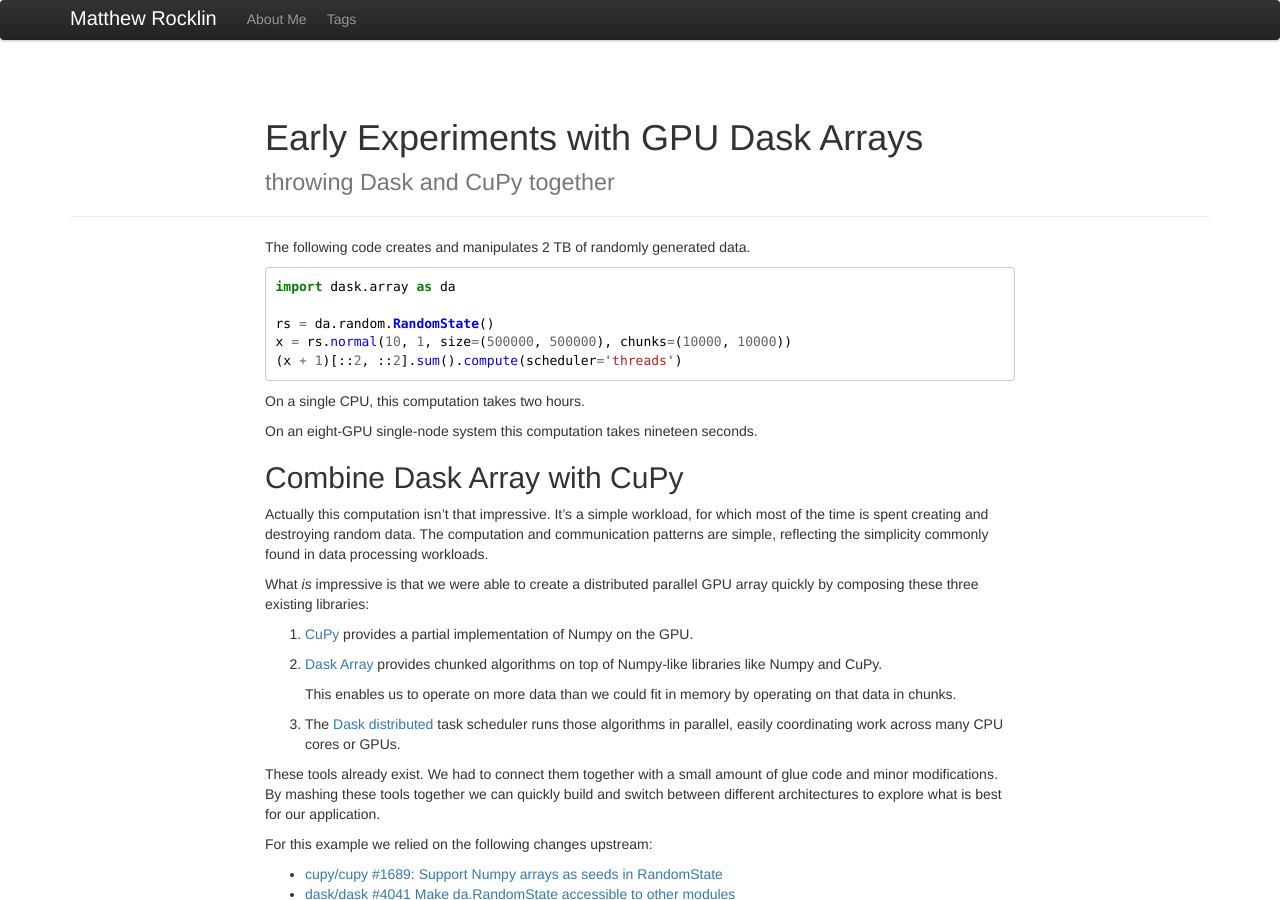
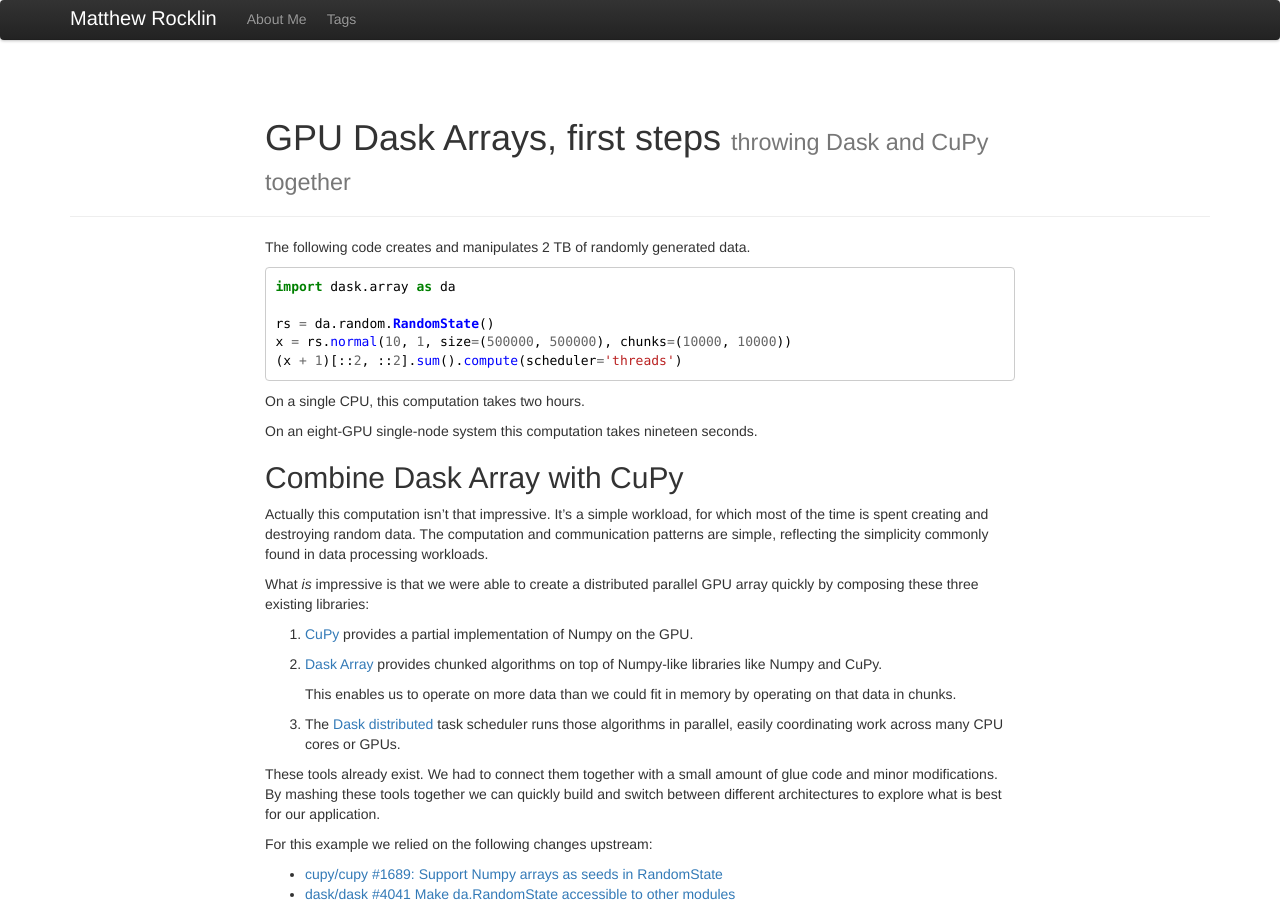
Before and after one commit to besyskymnbk/blog, a Jekyll site: the page built from _posts/work/2019-01-03-dask-array-gpus-first-steps.md, in a window 1280 px wide and 900 px high. Built offline with Jekyll 4.4.1, drawn with Linux system fonts in a browser that asks for light colours; a script that is not in the unit is left out; comment, search, counter and statistics services are not loaded.

Commit message:
rename cupy post

```diff
--- a/_posts/work/2018-12-30-cupy-dask-first-steps.md
+++ b/_posts/work/2019-01-03-dask-array-gpus-first-steps.md
@@ -1,6 +1,6 @@
 ---
 layout: post
-title: Early Experiments with GPU Dask Arrays
+title: GPU Dask Arrays, first steps
 tagline: throwing Dask and CuPy together
 category: work
 draft: true
```
